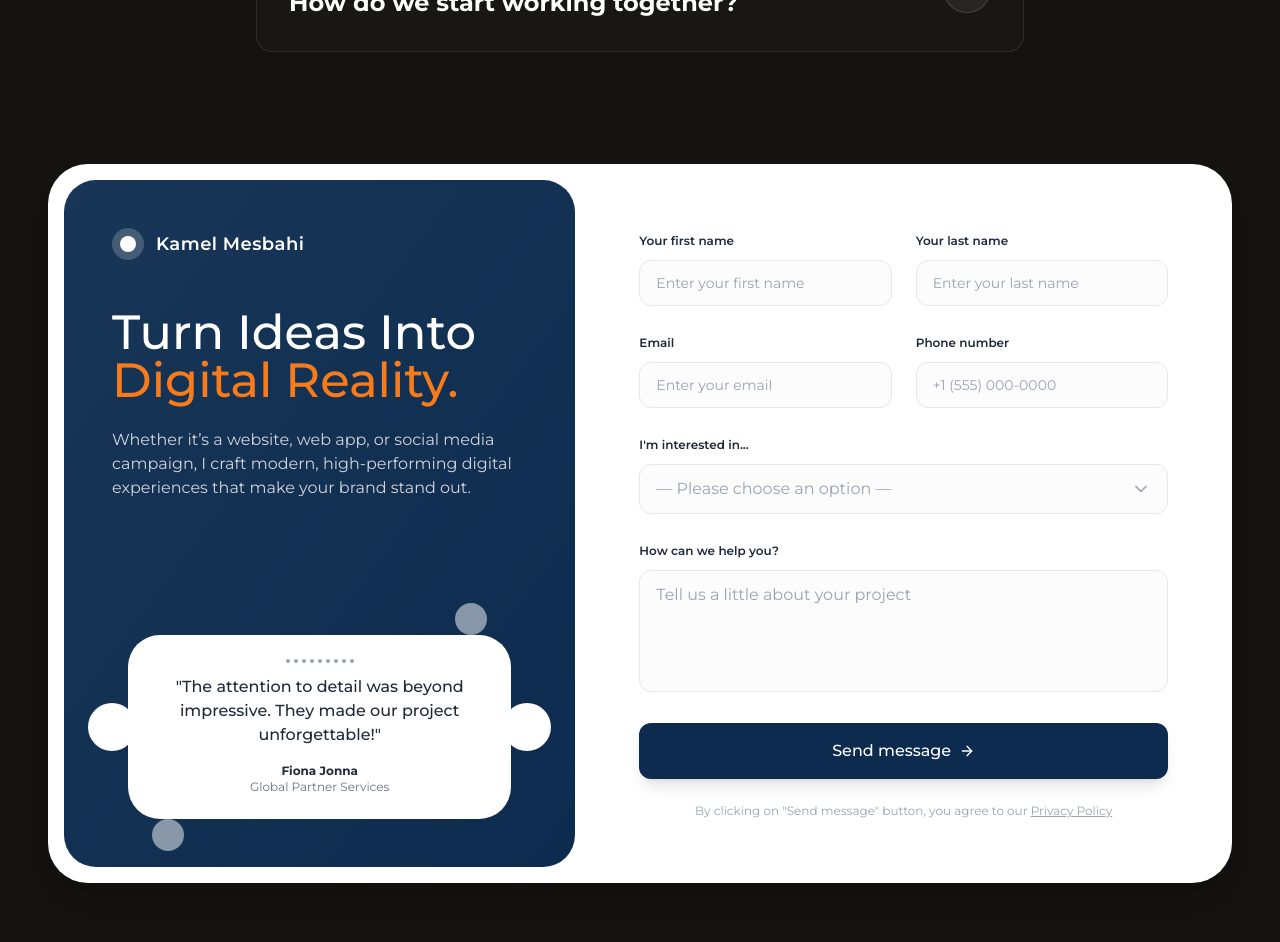
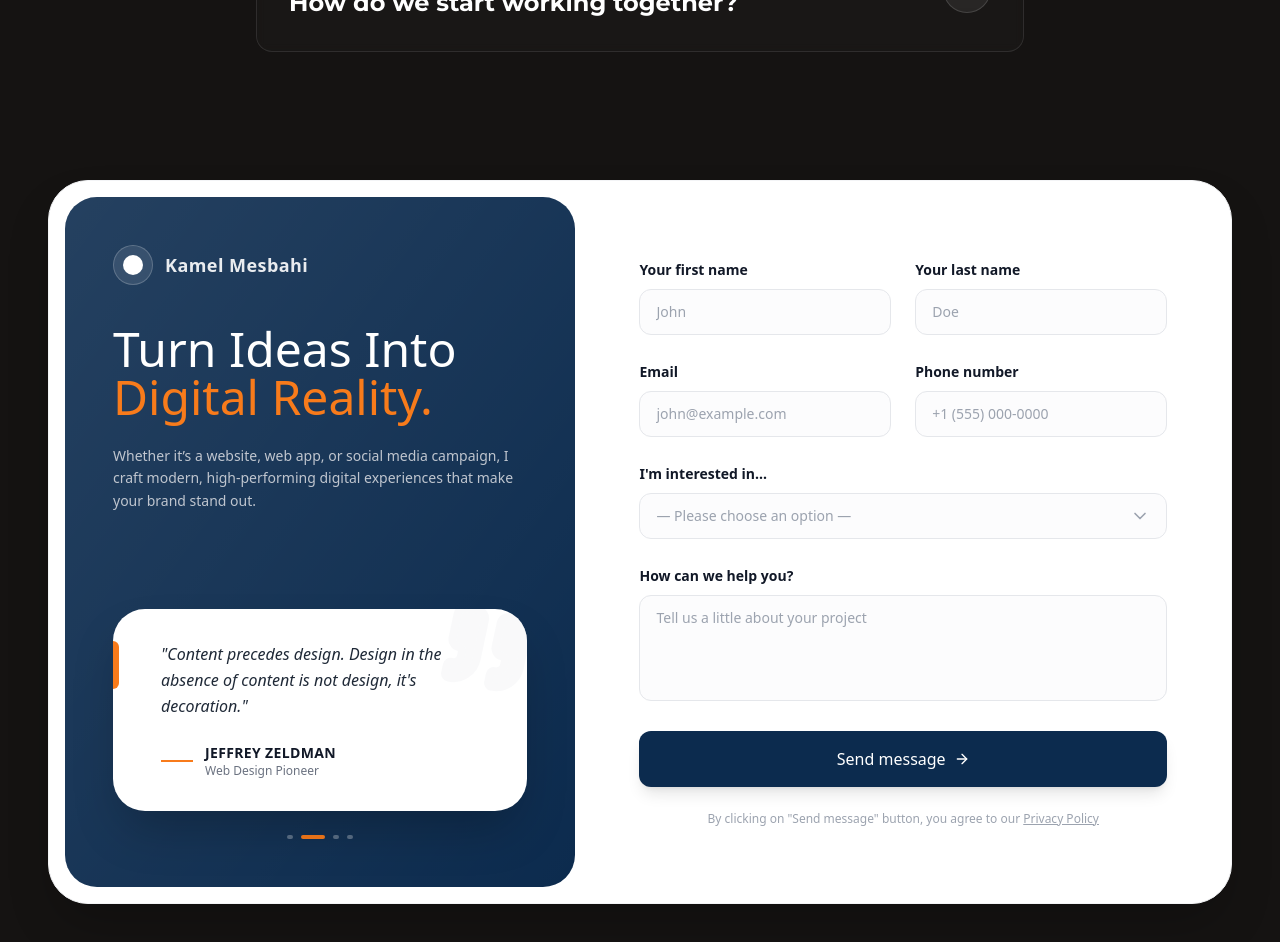
Before and after one commit to KamelMesbahi13/portfolio, a React (Vite) app: page / in a window 1280 px wide. Shown: the part 6040-6982 px from the top of the page. Built offline with nearby package versions, Linux system fonts and the light colour scheme.

Commit message:
adding contact us section

```diff
--- a/src/Components/Home/HomeContactUs/HomeContactUs.jsx
+++ b/src/Components/Home/HomeContactUs/HomeContactUs.jsx
@@ -1,11 +1,39 @@
-import React, { useState } from "react";
+import { useState, useEffect } from "react";
 // eslint-disable-next-line no-unused-vars
 import { motion, AnimatePresence } from "framer-motion";
-import { ArrowRight, ChevronDown, Check } from "lucide-react";
+import { ArrowRight, ChevronDown, Check, Quote } from "lucide-react";
+
+// Data for the Carousel
+const quotes = [
+  {
+    text: "Design is not just what it looks like and feels like. Design is how it works.",
+    author: "Steve Jobs",
+    role: "Co-Founder, Apple",
+  },
+  {
+    text: "Content precedes design. Design in the absence of content is not design, it's decoration.",
+    author: "Jeffrey Zeldman",
+    role: "Web Design Pioneer",
+  },
+  {
+    text: "Simplicity is the ultimate sophistication. It is the soul of efficiency.",
+    author: "Leonardo da Vinci",
+    role: "Polymath",
+  },
+  {
+    text: "Digital design is like painting, except the paint never dries.",
+    author: "Neville Brody",
+    role: "Graphic Designer",
+  },
+];
 
 const HomeContactUs = () => {
+  // Form States
   const [isOpen, setIsOpen] = useState(false);
   const [selectedService, setSelectedService] = useState(null);
+
+  // Carousel State
+  const [currentQuote, setCurrentQuote] = useState(0);
 
   const colors = {
     main: "#0C2B4E",
@@ -19,22 +47,31 @@ const HomeContactUs = () => {
     "App Design",
   ];
 
+  // Automatic Carousel Logic
+  useEffect(() => {
+    const interval = setInterval(() => {
+      setCurrentQuote((prev) => (prev + 1) % quotes.length);
+    }, 4000);
+
+    return () => clearInterval(interval);
+  }, []);
+
   return (
-    <div className="container flex items-center justify-center w-full min-h-[80vh] py-4 md:py-8">
-      <div className="bg-white p-3 md:p-4 rounded-[2.5rem] shadow-xl w-full max-w-[1400px] overflow-hidden">
+    <div className="container flex items-center justify-center w-full min-h-[80vh] py-8 md:py-12 font-sans">
+      <div className="bg-white p-3 md:p-4 rounded-[2.5rem] shadow-2xl w-full max-w-[1400px] overflow-hidden border border-gray-100">
         <div className="flex flex-col gap-4 lg:flex-row">
           <div
             className="w-full lg:w-[45%] rounded-[2rem] p-8 md:p-12 relative flex flex-col justify-between overflow-hidden"
             style={{ backgroundColor: colors.main }}
           >
-            <div className="absolute top-0 left-0 w-full h-full pointer-events-none bg-gradient-to-br from-white/5 to-transparent" />
+            <div className="absolute top-0 left-0 w-full h-full pointer-events-none bg-gradient-to-br from-white/10 to-transparent" />
 
             <div className="relative z-10">
-              <div className="flex items-center gap-3 mb-12 text-white">
-                <div className="flex items-center justify-center w-8 h-8 rounded-full bg-white/20 backdrop-blur-sm">
-                  <div className="w-4 h-4 bg-white rounded-full" />
+              <div className="flex items-center gap-3 mb-10 text-white">
+                <div className="flex items-center justify-center w-10 h-10 border rounded-full bg-white/10 backdrop-blur-md border-white/20">
+                  <div className="w-5 h-5 bg-white rounded-full shadow-glow" />
                 </div>
-                <span className="text-lg font-semibold tracking-wide">
+                <span className="text-lg font-semibold tracking-wide text-white/90">
                   Kamel Mesbahi
                 </span>
               </div>
@@ -45,8 +82,7 @@ const HomeContactUs = () => {
                 transition={{ duration: 0.6 }}
                 className="mb-6 text-4xl font-medium leading-tight text-white md:text-5xl"
               >
-                Turn Ideas Into
-                <br />
+                Turn Ideas Into <br />
                 <span style={{ color: colors.second }}>Digital Reality.</span>
               </motion.h2>
 
@@ -54,7 +90,7 @@ const HomeContactUs = () => {
                 initial={{ opacity: 0, y: 20 }}
                 whileInView={{ opacity: 1, y: 0 }}
                 transition={{ duration: 0.6, delay: 0.1 }}
-                className="max-w-md text-xs leading-relaxed text-gray-300 md:text-base"
+                className="max-w-md text-sm leading-relaxed text-gray-300/90"
               >
                 Whether it’s a website, web app, or social media campaign, I
                 craft modern, high-performing digital experiences that make your
@@ -62,41 +98,61 @@ const HomeContactUs = () => {
               </motion.p>
             </div>
 
-            <div className="relative z-10 mt-16 lg:mt-24">
-              <div className="absolute w-12 h-12 transform -translate-y-1/2 bg-white rounded-full top-1/2 -left-6" />
-              <div className="absolute w-12 h-12 transform -translate-y-1/2 bg-white rounded-full top-1/2 -right-6" />
-              <div className="absolute w-8 h-8 bg-white rounded-full opacity-50 -bottom-8 left-10" />
-              <div className="absolute w-8 h-8 bg-white rounded-full opacity-50 -top-8 right-10" />
+            <div className="relative z-10 flex flex-col items-center w-full mt-20 lg:mt-24">
+              {/* The Modern Card */}
+              <div className="relative w-full bg-white rounded-[2rem] p-8 shadow-2xl overflow-hidden min-h-[200px] flex flex-col justify-center group">
+                <Quote
+                  className="absolute w-24 h-24 text-gray-100 transition-transform duration-700 transform opacity-50 pointer-events-none -top-2 -right-2 rotate-12 group-hover:scale-110"
+                  fill="currentColor"
+                />
 
-              <motion.div
-                initial={{ scale: 0.9, opacity: 0 }}
-                whileInView={{ scale: 1, opacity: 1 }}
-                transition={{ duration: 0.5, delay: 0.2 }}
-                className="bg-white rounded-[2rem] p-6 text-center relative mx-2 md:mx-4"
-              >
-                <div className="flex justify-center mb-3 text-gray-400">
-                  <div className="flex gap-1">
-                    {[...Array(9)].map((_, i) => (
-                      <div
-                        key={i}
-                        className="w-1 h-1 bg-gray-400 rounded-full"
-                      />
-                    ))}
-                  </div>
-                </div>
-                <p className="mb-4 text-xs font-medium text-gray-800 md:text-base">
-                  "The attention to detail was beyond impressive. They made our
-                  project unforgettable!"
-                </p>
-                <div className="flex flex-col items-center">
-                  <span className="text-xs font-bold text-gray-800">
-                    Fiona Jonna
-                  </span>
-                  <span className="text-xs text-gray-500">
-                    Global Partner Services
-                  </span>
-                </div>
-              </motion.div>
+                <div className="absolute top-8 left-0 w-1.5 h-12 rounded-r-full bg-[#F87B1B]" />
+
+                <AnimatePresence mode="wait">
+                  <motion.div
+                    key={currentQuote}
+                    initial={{ opacity: 0, x: 10 }}
+                    animate={{ opacity: 1, x: 0 }}
+                    exit={{ opacity: 0, x: -10 }}
+                    transition={{ duration: 0.4 }}
+                    className="relative z-10 px-4"
+                  >
+                    <p className="mb-6 text-base italic font-medium leading-relaxed text-gray-800">
+                      "{quotes[currentQuote].text}"
+                    </p>
+
+                    <div className="flex items-center gap-3">
+                      <div className="w-8 h-0.5 bg-[#F87B1B]" />{" "}
+                      <div className="flex flex-col">
+                        <span className="text-sm font-bold tracking-wide text-gray-900 uppercase">
+                          {quotes[currentQuote].author}
+                        </span>
+                        <span className="text-xs font-medium text-gray-500">
+                          {quotes[currentQuote].role}
+                        </span>
+                      </div>
+                    </div>
+                  </motion.div>
+                </AnimatePresence>
+              </div>
+
+              <div className="flex items-center justify-center gap-2 mt-6">
+                {quotes.map((_, index) => (
+                  <motion.div
+                    key={index}
+                    className="h-1 rounded-full cursor-pointer bg-white/30"
+                    animate={{
+                      width: currentQuote === index ? 24 : 6,
+                      backgroundColor:
+                        currentQuote === index
+                          ? "#F87B1B"
+                          : "rgba(255,255,255,0.3)",
+                    }}
+                    onClick={() => setCurrentQuote(index)}
+                    transition={{ duration: 0.3 }}
+                  />
+                ))}
+              </div>
             </div>
           </div>
 
@@ -104,59 +160,59 @@ const HomeContactUs = () => {
             <form className="space-y-6" onSubmit={(e) => e.preventDefault()}>
               <div className="grid grid-cols-1 gap-6 md:grid-cols-2">
                 <div className="space-y-2">
-                  <label className="text-xs font-semibold text-gray-800">
+                  <label className="text-sm font-semibold text-gray-900">
                     Your first name
                   </label>
                   <input
                     type="text"
-                    placeholder="Enter your first name"
-                    className="w-full text-black text-sm px-4 py-3 transition-all border border-gray-200 outline-none rounded-xl focus:border-[#F87B1B] focus:ring-2 focus:ring-[#F87B1B]/20 bg-gray-50/50"
+                    placeholder="John"
+                    className="w-full px-4 py-3 text-sm text-gray-900 transition-all border border-gray-200 outline-none rounded-xl focus:border-[#F87B1B] focus:ring-2 focus:ring-[#F87B1B]/20 bg-gray-50/50 hover:bg-gray-50"
                   />
                 </div>
                 <div className="space-y-2">
-                  <label className="text-xs font-semibold text-gray-800">
+                  <label className="text-sm font-semibold text-gray-900">
                     Your last name
                   </label>
                   <input
                     type="text"
-                    placeholder="Enter your last name"
-                    className="w-full text-black text-sm px-4 py-3 transition-all border border-gray-200 outline-none rounded-xl focus:border-[#F87B1B] focus:ring-2 focus:ring-[#F87B1B]/20 bg-gray-50/50"
+                    placeholder="Doe"
+                    className="w-full px-4 py-3 text-sm text-gray-900 transition-all border border-gray-200 outline-none rounded-xl focus:border-[#F87B1B] focus:ring-2 focus:ring-[#F87B1B]/20 bg-gray-50/50 hover:bg-gray-50"
                   />
                 </div>
               </div>
 
               <div className="grid grid-cols-1 gap-6 md:grid-cols-2">
                 <div className="space-y-2">
-                  <label className="text-xs font-semibold text-gray-800">
+                  <label className="text-sm font-semibold text-gray-900">
                     Email
                   </label>
                   <input
                     type="email"
-                    placeholder="Enter your email"
-                    className="w-full text-black text-sm px-4 py-3 transition-all border border-gray-200 outline-none rounded-xl focus:border-[#F87B1B] focus:ring-2 focus:ring-[#F87B1B]/20 bg-gray-50/50"
+                    placeholder="john@example.com"
+                    className="w-full px-4 py-3 text-sm text-gray-900 transition-all border border-gray-200 outline-none rounded-xl focus:border-[#F87B1B] focus:ring-2 focus:ring-[#F87B1B]/20 bg-gray-50/50 hover:bg-gray-50"
                   />
                 </div>
                 <div className="space-y-2">
-                  <label className="text-xs font-semibold text-gray-800">
+                  <label className="text-sm font-semibold text-gray-900">
                     Phone number
                   </label>
                   <input
                     type="tel"
                     placeholder="+1 (555) 000-0000"
-                    className="w-full text-black text-sm px-4 py-3 transition-all border border-gray-200 outline-none rounded-xl focus:border-[#F87B1B] focus:ring-2 focus:ring-[#F87B1B]/20 bg-gray-50/50"
+                    className="w-full px-4 py-3 text-sm text-gray-900 transition-all border border-gray-200 outline-none rounded-xl focus:border-[#F87B1B] focus:ring-2 focus:ring-[#F87B1B]/20 bg-gray-50/50 hover:bg-gray-50"
                   />
                 </div>
               </div>
 
               <div className="relative space-y-2">
-                <label className="text-xs font-semibold text-gray-800">
+                <label className="text-sm font-semibold text-gray-900">
                   I'm interested in...
                 </label>
                 <div className="relative">
                   <button
                     type="button"
                     onClick={() => setIsOpen(!isOpen)}
-                    className={`w-full px-4 py-3 text-left bg-gray-50/50 border rounded-xl flex items-center justify-between transition-all duration-200 outline-none
+                    className={`w-full px-4 py-3 text-left bg-gray-50/50 border rounded-xl flex items-center justify-between transition-all duration-200 outline-none hover:bg-gray-50
                       ${
                         isOpen
                           ? "border-[#F87B1B] ring-2 ring-[#F87B1B]/20"
@@ -165,9 +221,9 @@ const HomeContactUs = () => {
                     `}
                   >
                     <span
-                      className={
-                        selectedService ? "text-gray-800" : "text-gray-400"
-                      }
+                      className={`text-sm ${
+                        selectedService ? "text-gray-900" : "text-gray-400"
+                      }`}
                     >
                       {selectedService || "— Please choose an option —"}
                     </span>
@@ -195,7 +251,7 @@ const HomeContactUs = () => {
                               setSelectedService(service);
                               setIsOpen(false);
                             }}
-                            className="px-4 py-3 text-xs text-gray-700 cursor-pointer hover:bg-gray-50 hover:text-[#F87B1B] transition-colors flex items-center justify-between group"
+                            className="px-4 py-3 text-sm text-gray-700 cursor-pointer hover:bg-gray-50 hover:text-[#F87B1B] transition-colors flex items-center justify-between group"
                           >
                             {service}
                             {selectedService === service && (
@@ -210,20 +266,20 @@ const HomeContactUs = () => {
               </div>
 
               <div className="space-y-2">
-                <label className="text-xs font-semibold text-gray-800">
+                <label className="text-sm font-semibold text-gray-900">
                   How can we help you?
                 </label>
                 <textarea
                   rows={4}
                   placeholder="Tell us a little about your project"
-                  className="w-full px-4 py-3 transition-all border border-gray-200 outline-none resize-none rounded-xl focus:border-[#F87B1B] focus:ring-2 focus:ring-[#F87B1B]/20 bg-gray-50/50"
+                  className="w-full px-4 py-3 text-sm text-gray-900 transition-all border border-gray-200 outline-none resize-none rounded-xl focus:border-[#F87B1B] focus:ring-2 focus:ring-[#F87B1B]/20 bg-gray-50/50 hover:bg-gray-50"
                 />
               </div>
 
               <motion.button
                 whileHover={{ scale: 1.01 }}
                 whileTap={{ scale: 0.98 }}
-                className="flex items-center justify-center w-full gap-2 py-4 mt-4 text-base font-medium text-white transition-shadow shadow-lg rounded-xl hover:shadow-xl"
+                className="flex items-center justify-center w-full gap-2 py-4 mt-4 text-base font-medium text-white transition-all shadow-lg rounded-xl hover:shadow-xl hover:shadow-orange-500/20"
                 style={{ backgroundColor: colors.main }}
               >
                 Send message
@@ -232,7 +288,10 @@ const HomeContactUs = () => {
 
               <p className="mt-4 text-xs text-center text-gray-400">
                 By clicking on "Send message" button, you agree to our{" "}
-                <a href="#" className="underline hover:text-gray-600">
+                <a
+                  href="#"
+                  className="underline transition-colors hover:text-gray-600"
+                >
                   Privacy Policy
                 </a>
               </p>
```
